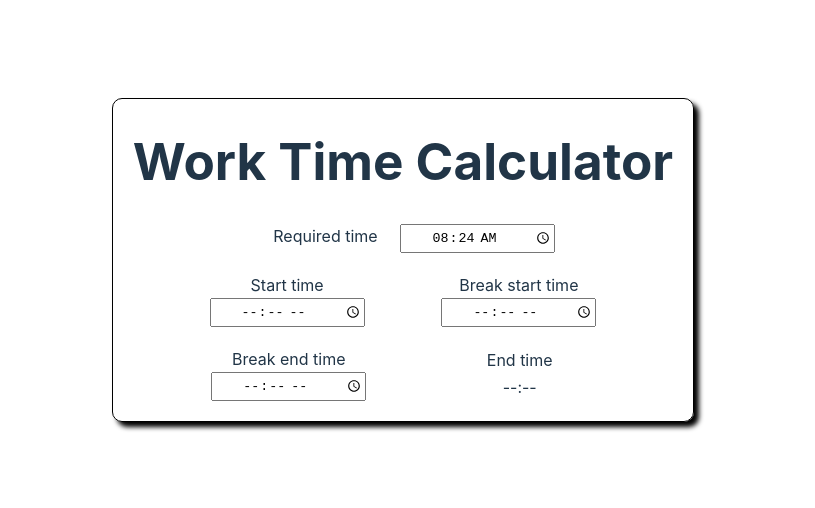
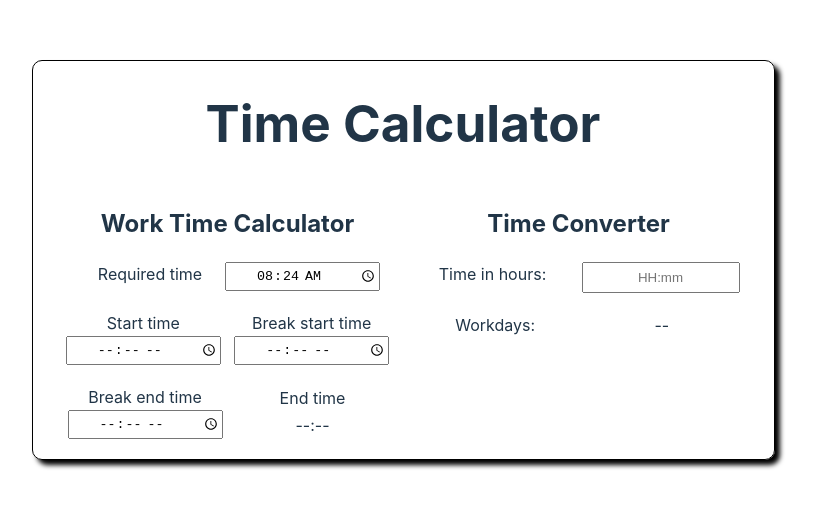
Before and after one commit to zcBruAll/TimeCalculator, a website built with Vite: page index.html in a window 1280 px wide. Shown: the part 140-648 px from the top of the page, without its empty margins (237-1052 px from the left). Built offline with nearby package versions, Linux system fonts and the light colour scheme.

Commit message:
Implemented the time converter

```diff
--- a/index.html
+++ b/index.html
@@ -10,8 +10,12 @@
 
 <body>
   <div id="app">
-    <h1>Work Time Calculator</h1>
+    <h1>Time Calculator</h1>
 
+    <div id="apps">
+
+      <div id="timeCalculator">
+        <h2>Work Time Calculator</h2>
         <div class="row" id="required">
           <label for="requiredTime">Required time</label>
           <input type="time" value="08:24" id="requiredTime">
@@ -40,6 +44,21 @@
           </div>
         </div>
       </div>
+
+      <div id="timeConverter">
+        <h2>Time Converter</h2>
+        <div class="row">
+          <label for="timeToConvert" title="Workday time is required time">Time in hours: </label>
+          <input type="text" placeholder="HH:mm" id="timeToConvert" title="Workday time is required time">
+        </div>
+
+        <div class="row">
+          <label for="timeConverted">Workdays:</label>
+          <p id="timeConverted">--</p>
+        </div>
+      </div>
+    </div>
+  </div>
   <script type="module" src="/main.js"></script>
 </body>
 
--- a/style.css
+++ b/style.css
@@ -65,6 +65,18 @@ label, input, p {
   box-shadow: 5px 5px 5px black;
 }
 
+#apps {
+  display: flex;
+}
+
+#timeCalculator, #timeConverter {
+  width: 350px;
+}
+
+#timeConverter {
+  border-left: 1px white solid;
+}
+
 @media (prefers-color-scheme: light) {
   :root {
     color: #213547;
```
Also changed, not shown: 2 other files. Lines whose indentation alone changed are shown as unchanged.
